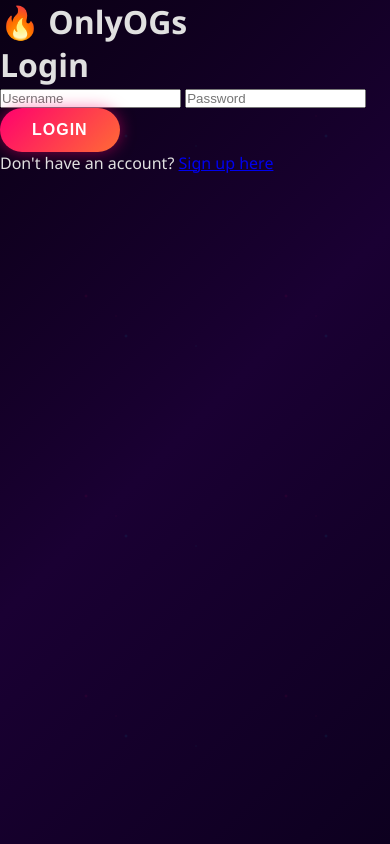
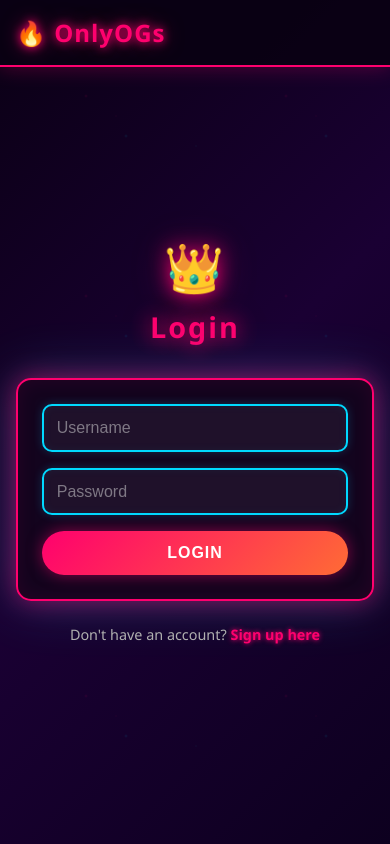
Before and after one commit to johanneskacey81-boop/onlyogs, a Flask app: page / in a window 390 px wide. Run offline with Flask 3, Linux system fonts and the light colour scheme.

Commit message:
Update style.css
Signed-off-by: johanneskacey81-boop <johanneskacey81@gmail.com>

```diff
--- a/static/style.css
+++ b/static/style.css
@@ -48,49 +48,122 @@ body::before {
    HEADER
    =========================== */
 
-header {
+.header {
   background: rgba(10, 0, 20, 0.95);
   border-bottom: 2px solid #ff006e;
-  padding: 1rem 2rem;
-  display: flex;
-  justify-content: space-between;
-  align-items: center;
+  padding: 1.5rem 2rem;
   box-shadow: 0 0 20px rgba(255, 0, 110, 0.3);
 }
 
-.header-left {
-  display: flex;
-  align-items: center;
-  gap: 10px;
-  font-size: 1.5rem;
-  font-weight: bold;
+.header h1 {
   color: #ff006e;
+  font-size: 1.8rem;
   text-shadow: 0 0 10px #ff006e, 0 0 20px rgba(255, 0, 110, 0.5);
+  letter-spacing: 1px;
 }
 
-.header-right {
+/* ===========================
+   FORM CONTAINER
+   =========================== */
+
+.form-container {
   display: flex;
-  gap: 1.5rem;
+  flex-direction: column;
+  justify-content: center;
   align-items: center;
+  min-height: calc(100vh - 100px);
+  padding: 2rem;
+  max-width: 500px;
+  margin: 0 auto;
 }
 
-.welcome-text {
-  color: #00d9ff;
-  font-size: 0.9rem;
-  text-shadow: 0 0 10px #00d9ff;
+.form-container h1 {
+  color: #ff006e;
+  font-size: 2.5rem;
+  margin-bottom: 2rem;
+  text-shadow: 0 0 20px #ff006e, 0 0 40px rgba(255, 0, 110, 0.3);
+  letter-spacing: 2px;
+  text-align: center;
+}
+
+.form-container h1::before {
+  content: '👑 ';
+  display: block;
+  font-size: 3rem;
+  margin-bottom: 0.5rem;
+}
+
+/* ===========================
+   FORM
+   =========================== */
+
+form {
+  width: 100%;
+  background: rgba(20, 5, 30, 0.95);
+  border: 2px solid #ff006e;
+  border-radius: 20px;
+  padding: 2rem;
+  box-shadow:
+    0 0 20px rgba(255, 0, 110, 0.4),
+    0 0 40px rgba(0, 217, 255, 0.2),
+    inset 0 0 20px rgba(255, 0, 110, 0.05);
+  animation: glow 2s ease-in-out infinite;
+}
+
+@keyframes glow {
+  0%, 100% {
+    box-shadow: 0 0 20px rgba(255, 0, 110, 0.4), 0 0 40px rgba(0, 217, 255, 0.2), inset 0 0 20px rgba(255, 0, 110, 0.05);
+  }
+  50% {
+    box-shadow: 0 0 30px rgba(255, 0, 110, 0.6), 0 0 60px rgba(0, 217, 255, 0.3), inset 0 0 20px rgba(255, 0, 110, 0.1);
+  }
+}
+
+/* ===========================
+   FORM INPUTS
+   =========================== */
+
+input[type="text"],
+input[type="email"],
+input[type="password"] {
+  width: 100%;
+  padding: 1rem;
+  margin-bottom: 1.5rem;
+  background: rgba(255, 255, 255, 0.05);
+  border: 2px solid #00d9ff;
+  border-radius: 10px;
+  color: #e0e0e0;
+  font-size: 1rem;
+  box-shadow: 0 0 10px rgba(0, 217, 255, 0.2), inset 0 0 10px rgba(0, 217, 255, 0.05);
+  transition: all 0.3s ease;
+}
+
+input[type="text"]::placeholder,
+input[type="email"]::placeholder,
+input[type="password"]::placeholder {
+  color: rgba(224, 224, 224, 0.5);
+}
+
+input[type="text"]:focus,
+input[type="email"]:focus,
+input[type="password"]:focus {
+  outline: none;
+  border-color: #ff006e;
+  box-shadow: 0 0 20px rgba(255, 0, 110, 0.5), inset 0 0 10px rgba(255, 0, 110, 0.1);
 }
 
 /* ===========================
    BUTTONS
    =========================== */
 
-button, .btn, input[type="submit"] {
+button, input[type="submit"] {
+  width: 100%;
   background: linear-gradient(135deg, #ff006e 0%, #ff6b35 100%);
   color: white;
   border: none;
-  padding: 0.8rem 2rem;
+  padding: 1rem;
   border-radius: 50px;
-  font-size: 1rem;
+  font-size: 1.1rem;
   font-weight: bold;
   cursor: pointer;
   box-shadow: 0 0 15px rgba(255, 0, 110, 0.5);
@@ -99,12 +172,12 @@ button, .btn, input[type="submit"] {
   letter-spacing: 1px;
 }
 
-button:hover, .btn:hover, input[type="submit"]:hover {
+button:hover, input[type="submit"]:hover {
   box-shadow: 0 0 30px rgba(255, 0, 110, 0.8), 0 0 60px rgba(255, 107, 53, 0.5);
   transform: translateY(-2px);
 }
 
-button:active {
+button:active, input[type="submit"]:active {
   transform: translateY(0);
 }
 
@@ -116,3 +189,136 @@ button:active {
 }
 
 .btn-outline:hover {
+  background: rgba(0, 217, 255, 0.1);
+  box-shadow: 0 0 20px rgba(0, 217, 255, 0.6);
+}
+
+/* ===========================
+   ERROR MESSAGES
+   =========================== */
+
+.error {
+  color: #ff006e;
+  text-align: center;
+  margin-bottom: 1.5rem;
+  padding: 1rem;
+  background: rgba(255, 0, 110, 0.1);
+  border: 2px solid #ff006e;
+  border-radius: 10px;
+  text-shadow: 0 0 5px #ff006e;
+  width: 100%;
+}
+
+/* ===========================
+   FORM FOOTER
+   =========================== */
+
+.form-footer {
+  text-align: center;
+  margin-top: 1.5rem;
+  color: #b0b0b0;
+  font-size: 0.9rem;
+}
+
+.form-footer a {
+  color: #ff006e;
+  text-decoration: none;
+  font-weight: bold;
+  text-shadow: 0 0 5px #ff006e;
+  transition: all 0.3s ease;
+}
+
+.form-footer a:hover {
+  text-shadow: 0 0 15px #ff006e;
+  color: #ff3380;
+}
+
+/* ===========================
+   FEED / DASHBOARD
+   =========================== */
+
+.feed-container {
+  max-width: 900px;
+  margin: 2rem auto;
+  padding: 0 1rem;
+}
+
+.feed-empty {
+  text-align: center;
+  padding: 4rem 2rem;
+  color: #b0b0b0;
+}
+
+.feed-empty-icon {
+  font-size: 4rem;
+  margin-bottom: 1rem;
+  filter: drop-shadow(0 0 10px #ff006e);
+}
+
+.feed-empty h2 {
+  color: #e0e0e0;
+  margin-bottom: 0.5rem;
+  text-shadow: 0 0 10px #ff006e;
+}
+
+.coming-soon {
+  display: inline-block;
+  color: #ff006e;
+  border: 2px solid #ff006e;
+  padding: 0.5rem 1.5rem;
+  border-radius: 20px;
+  margin-top: 1.5rem;
+  text-transform: uppercase;
+  font-size: 0.8rem;
+  letter-spacing: 1px;
+  box-shadow: 0 0 10px rgba(255, 0, 110, 0.3);
+}
+
+/* ===========================
+   RESPONSIVENESS
+   =========================== */
+
+@media (max-width: 768px) {
+  .header h1 {
+    font-size: 1.5rem;
+  }
+
+  .form-container h1 {
+    font-size: 2rem;
+  }
+
+  form {
+    padding: 1.5rem;
+  }
+}
+
+@media (max-width: 480px) {
+  .header {
+    padding: 1rem;
+  }
+
+  .form-container {
+    padding: 1rem;
+  }
+
+  .form-container h1 {
+    font-size: 1.8rem;
+  }
+
+  form {
+    padding: 1.5rem;
+    border-radius: 15px;
+  }
+
+  input[type="text"],
+  input[type="email"],
+  input[type="password"] {
+    padding: 0.8rem;
+    margin-bottom: 1rem;
+  }
+
+  button, input[type="submit"] {
+    padding: 0.8rem;
+    font-size: 1rem;
+  }
+}
```
